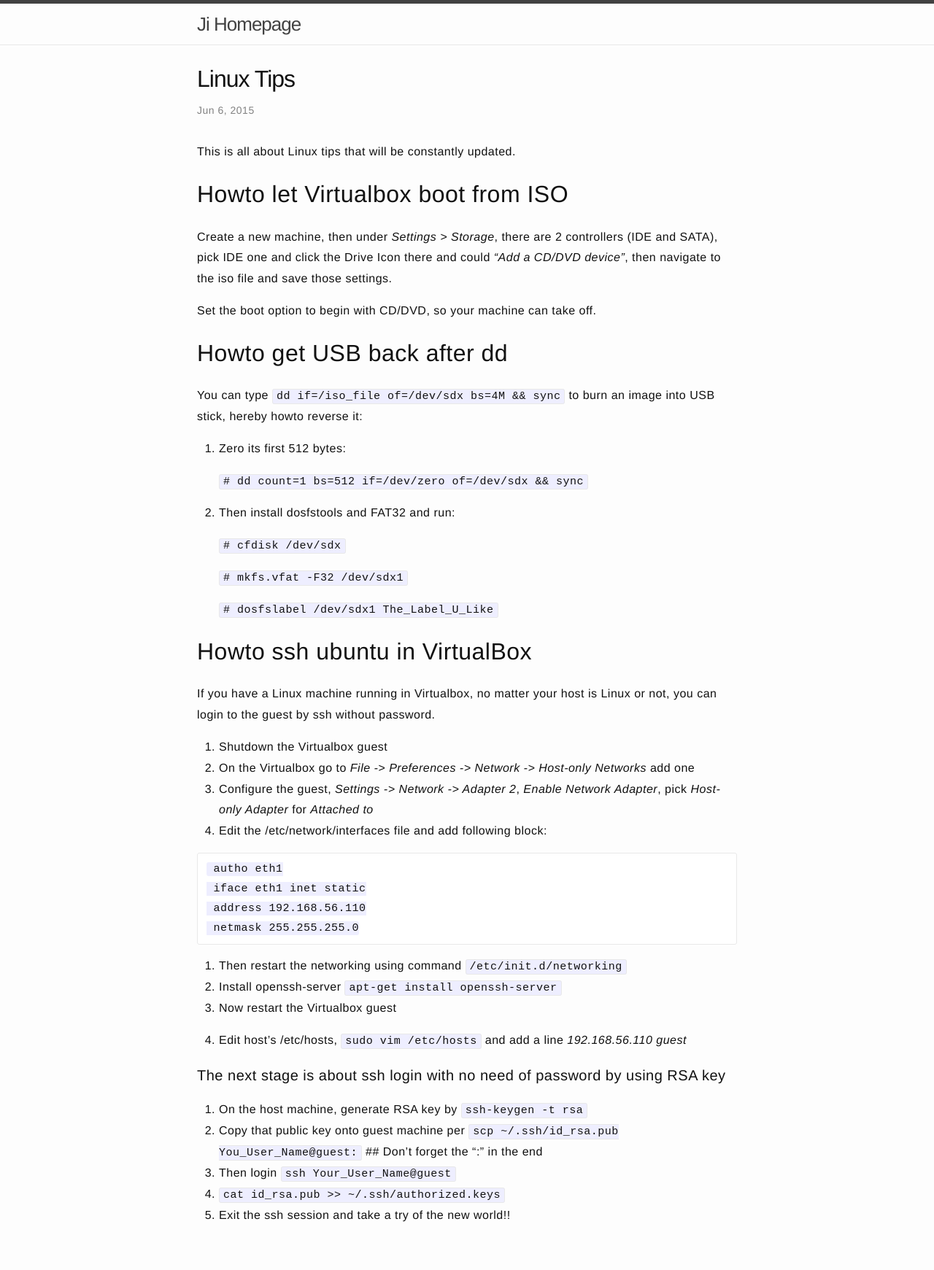
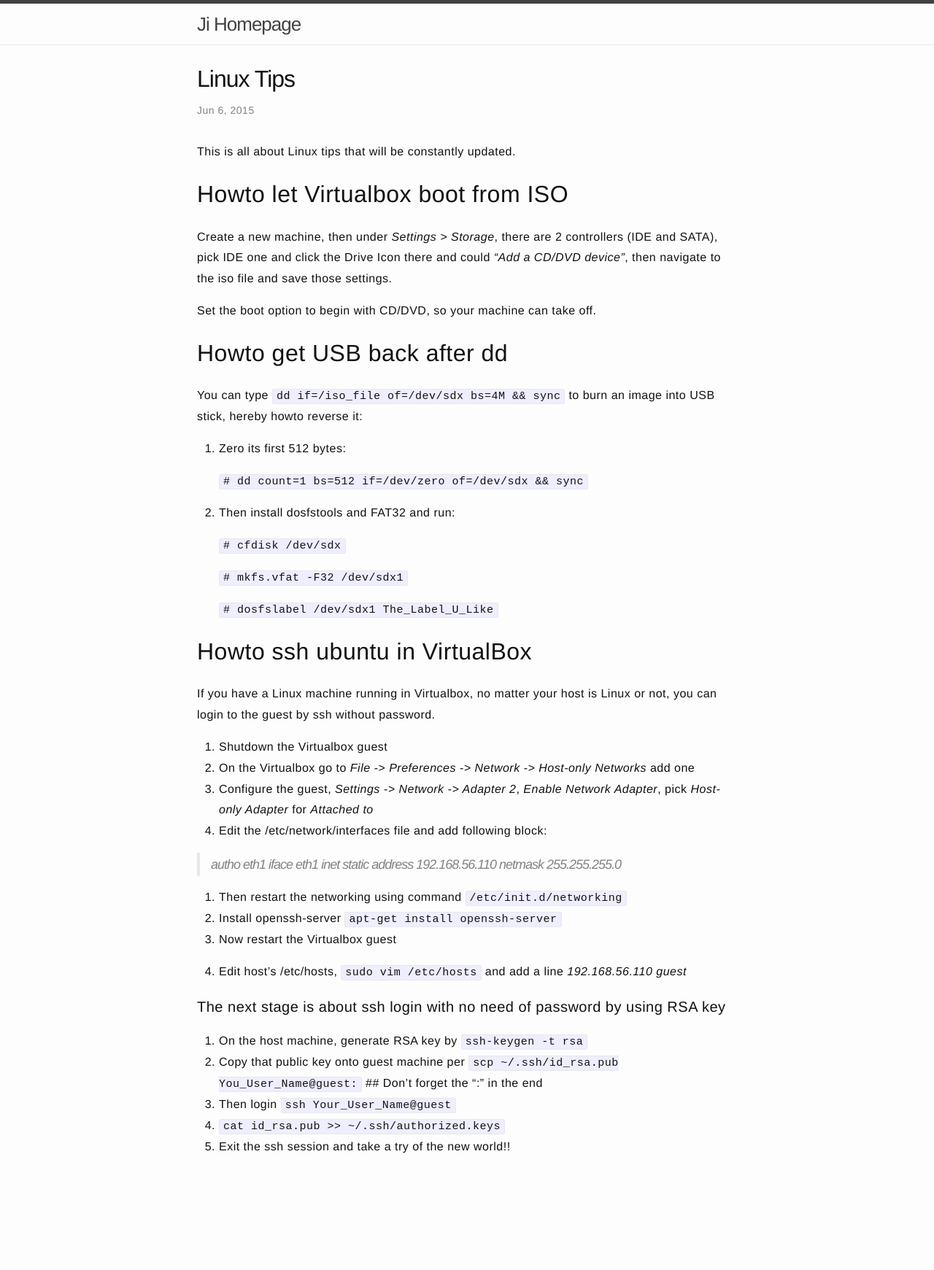
Before and after one commit to jazzi/jazzi.github.io, a Jekyll site: the page built from _posts/2015-06-06-linux-tips.md, in a window 1280 px wide. Shown: the whole page at 73% size. Built offline with Jekyll 4.4.1, drawn with Linux system fonts in a browser that asks for light colours; after the commit the page ends 1647 px from its top, so only the background shows below that.

Commit message:
add fresh tips

````diff
--- a/_posts/2015-06-06-linux-tips.md
+++ b/_posts/2015-06-06-linux-tips.md
@@ -32,12 +32,10 @@ If you have a Linux machine running in Virtualbox, no matter your host is Linux
 3. Configure the guest, *Settings -> Network -> Adapter 2*, *Enable Network Adapter*, pick *Host-only Adapter* for *Attached to*
 4. Edit the /etc/network/interfaces file and add following block:
 
-```
- autho eth1
- iface eth1 inet static
- address 192.168.56.110
- netmask 255.255.255.0
-```
+>autho eth1
+>iface eth1 inet static
+>address 192.168.56.110
+>netmask 255.255.255.0
 
 5. Then restart the networking using command `/etc/init.d/networking`
 6. Install openssh-server `apt-get install openssh-server`
````
